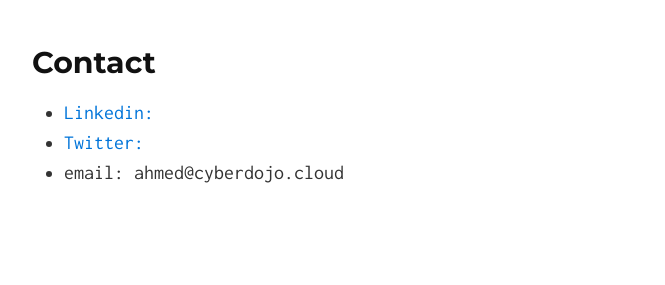
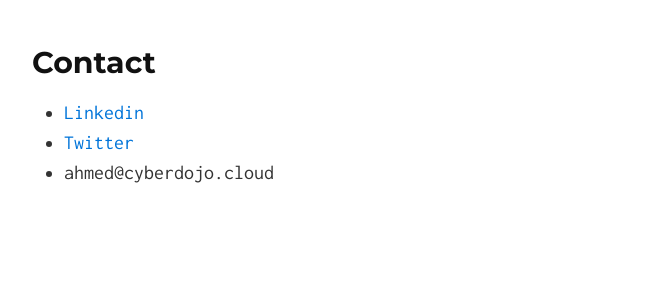
Before and after one commit to Ahmed-AG/cyberdojo-page, a Jekyll site: the page built from index.md, in a window 1280 px wide. Shown: the part 1287-1572 px from the top of the page, without its empty margins (306-971 px from the left). Built offline with Jekyll 4.4.1, drawn with Linux system fonts in a browser that asks for light colours; some of the changed lines change nothing that is shown.

Commit message:
Update page

```diff
--- a/index.md
+++ b/index.md
@@ -35,6 +35,6 @@ Ahmed Abugharbia is a SANS instructor for SEC540: Cloud Security and DevSecOps A
 ---
 
 ## Contact
-- [Linkedin:](https://www.linkedin.com/in/ahmadabugharbieh/){:target="_blank"}
-- [Twitter:](https://twitter.com/aagsec){:target="_blank"}
-- email: ahmed@cyberdojo.cloud
+- [Linkedin](https://www.linkedin.com/in/ahmadabugharbieh/){:target="_blank"}
+- [Twitter](https://twitter.com/aagsec){:target="_blank"}
+- ahmed@cyberdojo.cloud
```
